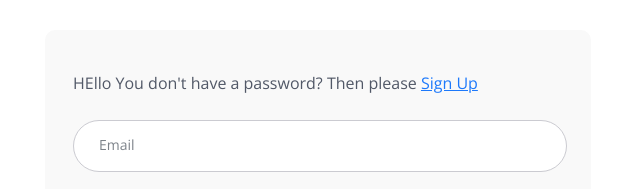
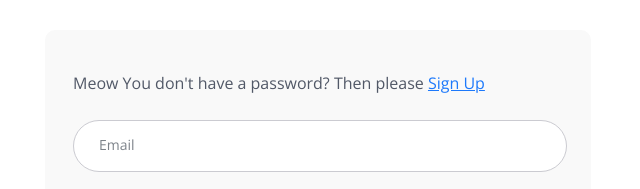
Before and after one commit to viitortechnologies/geteazy_website, a plain HTML site: page log-in.html in a window 1280 px wide. Shown: the part 324-513 px from the top of the page, 322-962 px from the left. Drawn offline with nearby package versions, Linux system fonts and the light colour scheme.

Commit message:
For testing with meow

```diff
--- a/log-in.html
+++ b/log-in.html
@@ -101,7 +101,7 @@
             <div class="row">
                 <div class="col-xl-6 offset-xl-3">
                     <div class="text-box mt-5 mb-5">
-                        <p class="mb-4">HEllo You don't have a password? Then please <a class="blue" href="sign-up.html">Sign Up</a></p>
+                        <p class="mb-4">Meow You don't have a password? Then please <a class="blue" href="sign-up.html">Sign Up</a></p>
 
                         <!-- Log In Form -->
                         <form id="logInForm">
```
